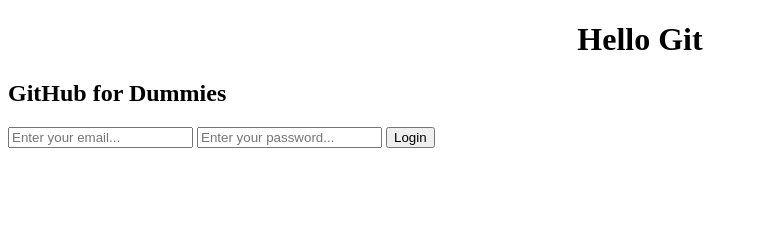
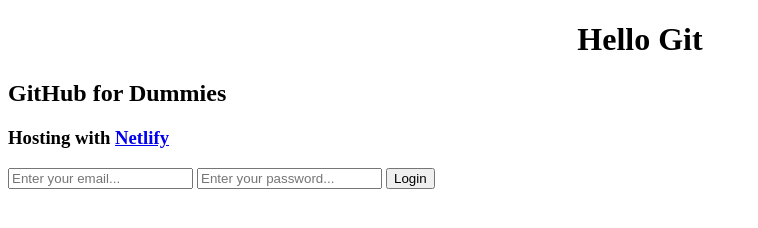
Before and after one commit to nianokia/plus-w6-l4, a plain HTML site: page index.html in a window 1280 px wide. Shown: the whole page, without its empty margins (0-758 px from the left). Drawn offline with Linux system fonts and the light colour scheme.

Commit message:
Added a h3 with a link to Netlify

```diff
--- a/index.html
+++ b/index.html
@@ -10,6 +10,7 @@
   <body>
     <h1>Hello Git</h1>
     <h2>GitHub for Dummies</h2>
+    <h3>Hosting with <a href="https://www.netlify.com">Netlify</a></h3>
     <form action="">
       <input type="email" placeholder="Enter your email..." />
       <input type="password" placeholder="Enter your password..." />
```
